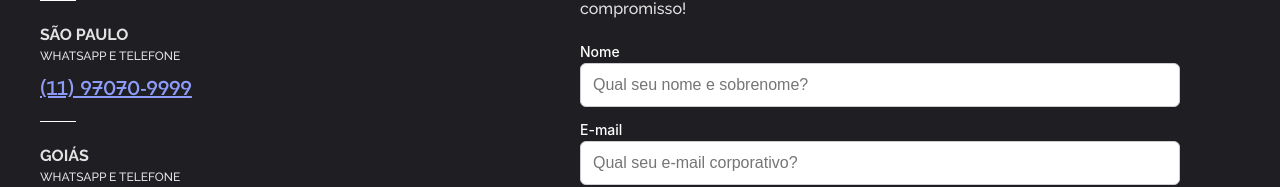
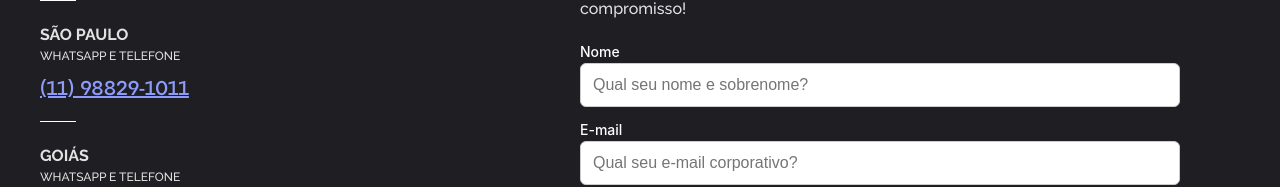
Before and after one commit to brunoruf/agenciagrow, a React (Vite) app: page / in a window 1280 px wide. Shown: the part 4513-4700 px from the top of the page. Built offline with nearby package versions, Linux system fonts and the light colour scheme.

Commit message:
Telefone de SP modificado em contato

```diff
--- a/src/components/Contact/index.jsx
+++ b/src/components/Contact/index.jsx
@@ -87,8 +87,8 @@ const Contact = () => {
         <div className="contact-numbers">
           <div>
             <h4 className="contact-type paragraph-md"><strong>SÃO PAULO</strong><br/><span className='paragraph-sm'>WHATSAPP E TELEFONE</span></h4>
-            <a href="https://wa.me/5511970709999" className="title contact-phone" target='_blank'>
-              (11) 97070-9999
+            <a href="https://wa.me/5511988291011" className="title contact-phone" target='_blank'>
+              (11) 98829-1011
             </a>
           </div>
           <span className="contact-divider"></span>
```
